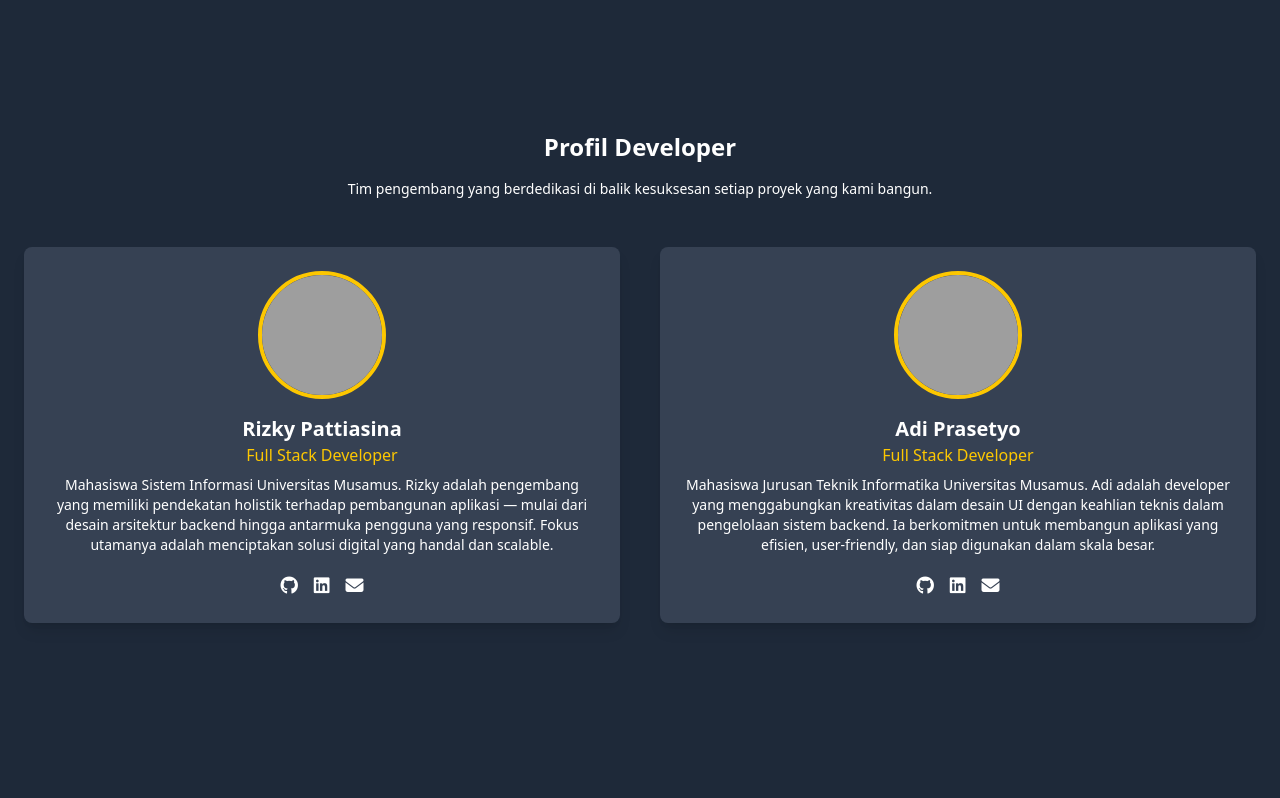
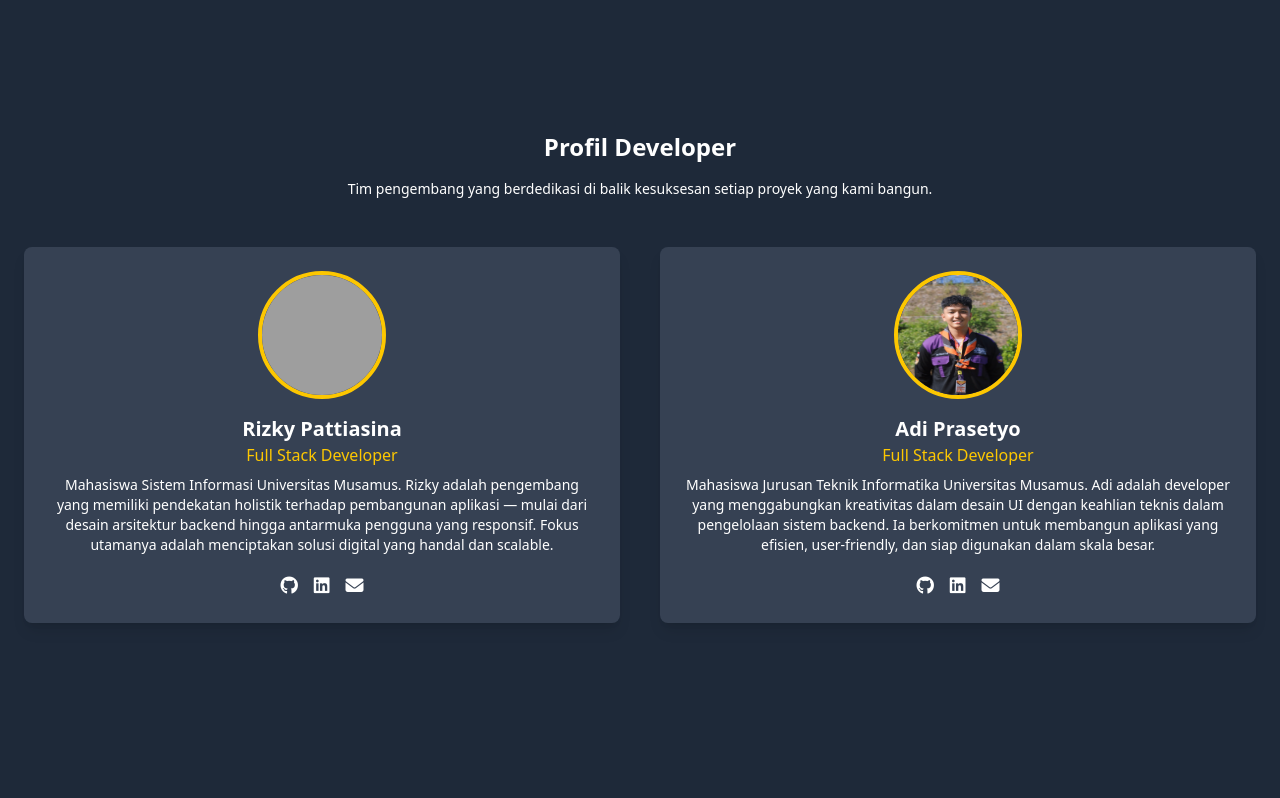
Before and after one commit to adiprsty119/pt-tomma-app, a Flask app: page /index/ in a window 1280 px wide. Shown: the part 3201-3999 px from the top of the page. Run offline with Flask 3, Linux system fonts and the light colour scheme; some libraries are stand-ins or nearby versions; grey boxes are pictures that could not be loaded.

Commit message:
Updated UI

```diff
--- a/app/static/css/output.css
+++ b/app/static/css/output.css
@@ -7,21 +7,10 @@
       "Segoe UI Emoji", "Segoe UI Symbol", "Noto Color Emoji";
     --font-mono: ui-monospace, SFMono-Regular, Menlo, Monaco, Consolas, "Liberation Mono",
       "Courier New", monospace;
-    --color-red-100: oklch(93.6% 0.032 17.717);
-    --color-red-300: oklch(80.8% 0.114 19.571);
-    --color-red-800: oklch(44.4% 0.177 26.899);
-    --color-yellow-100: oklch(97.3% 0.071 103.193);
     --color-yellow-200: oklch(94.5% 0.129 101.54);
     --color-yellow-300: oklch(90.5% 0.182 98.111);
     --color-yellow-400: oklch(85.2% 0.199 91.936);
     --color-yellow-500: oklch(79.5% 0.184 86.047);
-    --color-yellow-800: oklch(47.6% 0.114 61.907);
-    --color-green-100: oklch(96.2% 0.044 156.743);
-    --color-green-300: oklch(87.1% 0.15 154.449);
-    --color-green-800: oklch(44.8% 0.119 151.328);
-    --color-blue-100: oklch(93.2% 0.032 255.585);
-    --color-blue-300: oklch(80.9% 0.105 251.813);
-    --color-blue-800: oklch(42.4% 0.199 265.638);
     --color-indigo-500: oklch(58.5% 0.233 277.117);
     --color-pink-500: oklch(65.6% 0.241 354.308);
     --color-gray-400: oklch(70.7% 0.022 261.325);
@@ -30,16 +19,12 @@
     --color-gray-700: oklch(37.3% 0.034 259.733);
     --color-gray-800: oklch(27.8% 0.033 256.848);
     --color-gray-900: oklch(21% 0.034 264.665);
-    --color-black: #000;
     --color-white: #fff;
     --spacing: 0.25rem;
-    --container-md: 28rem;
     --container-2xl: 42rem;
     --container-3xl: 48rem;
     --text-sm: 0.875rem;
     --text-sm--line-height: calc(1.25 / 0.875);
-    --text-base: 1rem;
-    --text-base--line-height: calc(1.5 / 1);
     --text-lg: 1.125rem;
     --text-lg--line-height: calc(1.75 / 1.125);
     --text-xl: 1.25rem;
@@ -1053,26 +875,6 @@
   syntax: "*";
   inherits: false;
   initial-value: 1;
-}
-@property --tw-rotate-x {
-  syntax: "*";
-  inherits: false;
-}
-@property --tw-rotate-y {
-  syntax: "*";
-  inherits: false;
-}
-@property --tw-rotate-z {
-  syntax: "*";
-  inherits: false;
-}
-@property --tw-skew-x {
-  syntax: "*";
-  inherits: false;
-}
-@property --tw-skew-y {
-  syntax: "*";
-  inherits: false;
 }
 @property --tw-space-y-reverse {
   syntax: "*";
@@ -1204,11 +1006,6 @@
   inherits: false;
   initial-value: 0 0 #0000;
 }
-@property --tw-outline-style {
-  syntax: "*";
-  inherits: false;
-  initial-value: solid;
-}
 @property --tw-blur {
   syntax: "*";
   inherits: false;
@@ -1312,11 +1109,6 @@
       --tw-scale-x: 1;
       --tw-scale-y: 1;
       --tw-scale-z: 1;
-      --tw-rotate-x: initial;
-      --tw-rotate-y: initial;
-      --tw-rotate-z: initial;
-      --tw-skew-x: initial;
-      --tw-skew-y: initial;
       --tw-space-y-reverse: 0;
       --tw-space-x-reverse: 0;
       --tw-border-style: solid;
@@ -1345,7 +1137,6 @@
       --tw-ring-offset-width: 0px;
       --tw-ring-offset-color: #fff;
       --tw-ring-offset-shadow: 0 0 #0000;
-      --tw-outline-style: solid;
       --tw-blur: initial;
       --tw-brightness: initial;
       --tw-contrast: initial;
--- a/app/templates/index.html
+++ b/app/templates/index.html
@@ -520,7 +520,7 @@
             class="bg-gray-700 rounded-lg p-6 shadow-lg text-center hover:shadow-yellow-400/30 transition cursor-pointer"
           >
             <img
-              src="{{ url_for('static', filename='images/') }}"
+              src="{{ url_for('static', filename='images/Adi-Prasetyo.JPG') }}"
               alt="Foto Developer"
               class="w-32 h-32 mx-auto rounded-full mb-4 border-4 border-yellow-400"
             />
@@ -535,14 +535,14 @@
             </p>
             <div class="flex justify-center space-x-4 text-lg text-white">
               <a
-                href="https://github.com/raka"
+                href="https://github.com/adiprsty119"
                 target="_blank"
                 class="hover:text-yellow-400"
               >
                 <i class="fab fa-github"></i>
               </a>
               <a
-                href="https://linkedin.com/in/raka"
+                href="https://www.linkedin.com/in/adi-prasetyo-86808528b/"
                 target="_blank"
                 class="hover:text-yellow-400"
               >
```
Also changed, not shown: other parts of app/static/css/output.css (+0 -163 lines), app/static/images/Adi-Prasetyo.JPG (added).
